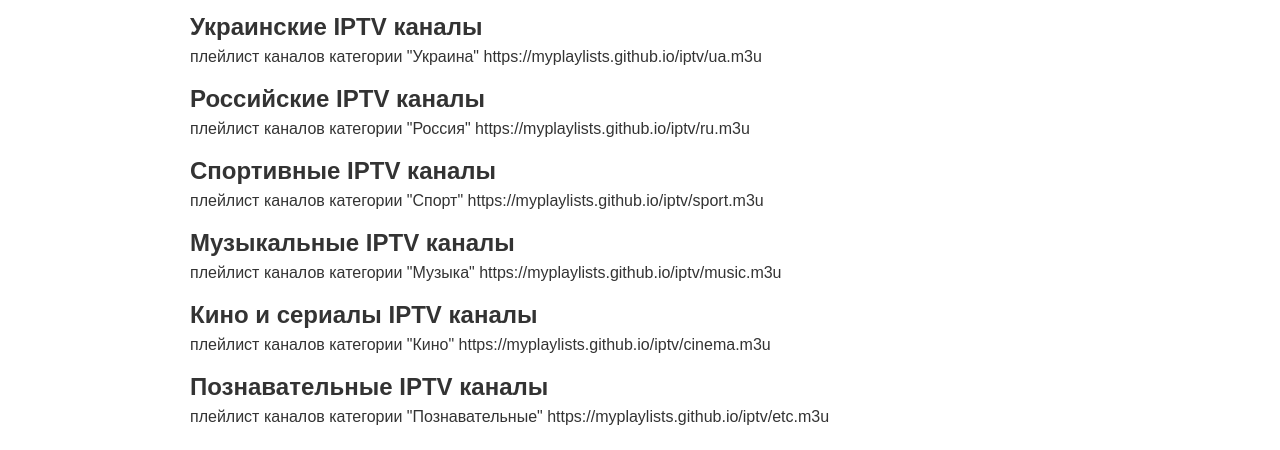
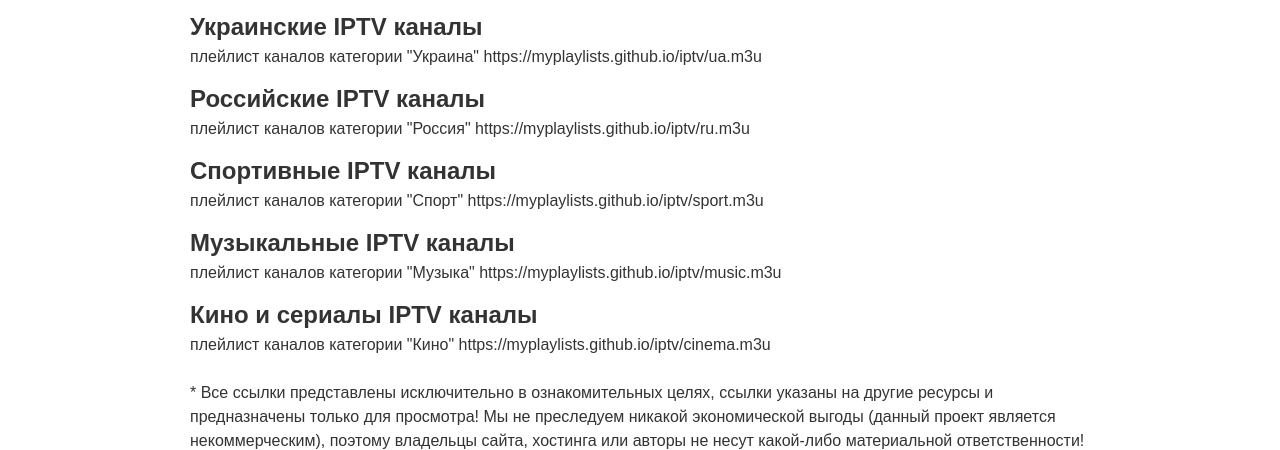
Before and after one commit to myplaylists/myplaylists.github.io, a plain HTML site: page index.html in a window 1280 px wide. Shown: the part 349-799 px from the top of the page. Drawn offline with Linux system fonts and the light colour scheme.

Commit message:
Add files via upload

```diff
--- a/index.html
+++ b/index.html
@@ -69,9 +69,6 @@
 <h2>Кино и сериалы IPTV каналы</h2>
 <p>плейлист каналов категории "Кино" https://myplaylists.github.io/iptv/cinema.m3u</p>
 
-<h2>Познавательные IPTV каналы</h2>
-<p>плейлист каналов категории "Познавательные" https://myplaylists.github.io/iptv/etc.m3u</p>
-
 <br>
 
 <p>* Все ссылки представлены исключительно в ознакомительных целях, ссылки указаны на другие ресурсы и предназначены только для просмотра! Мы не преследуем никакой экономической выгоды (данный проект является некоммерческим), поэтому владельцы сайта, хостинга или авторы не несут какой-либо материальной ответственности!</p>
```
